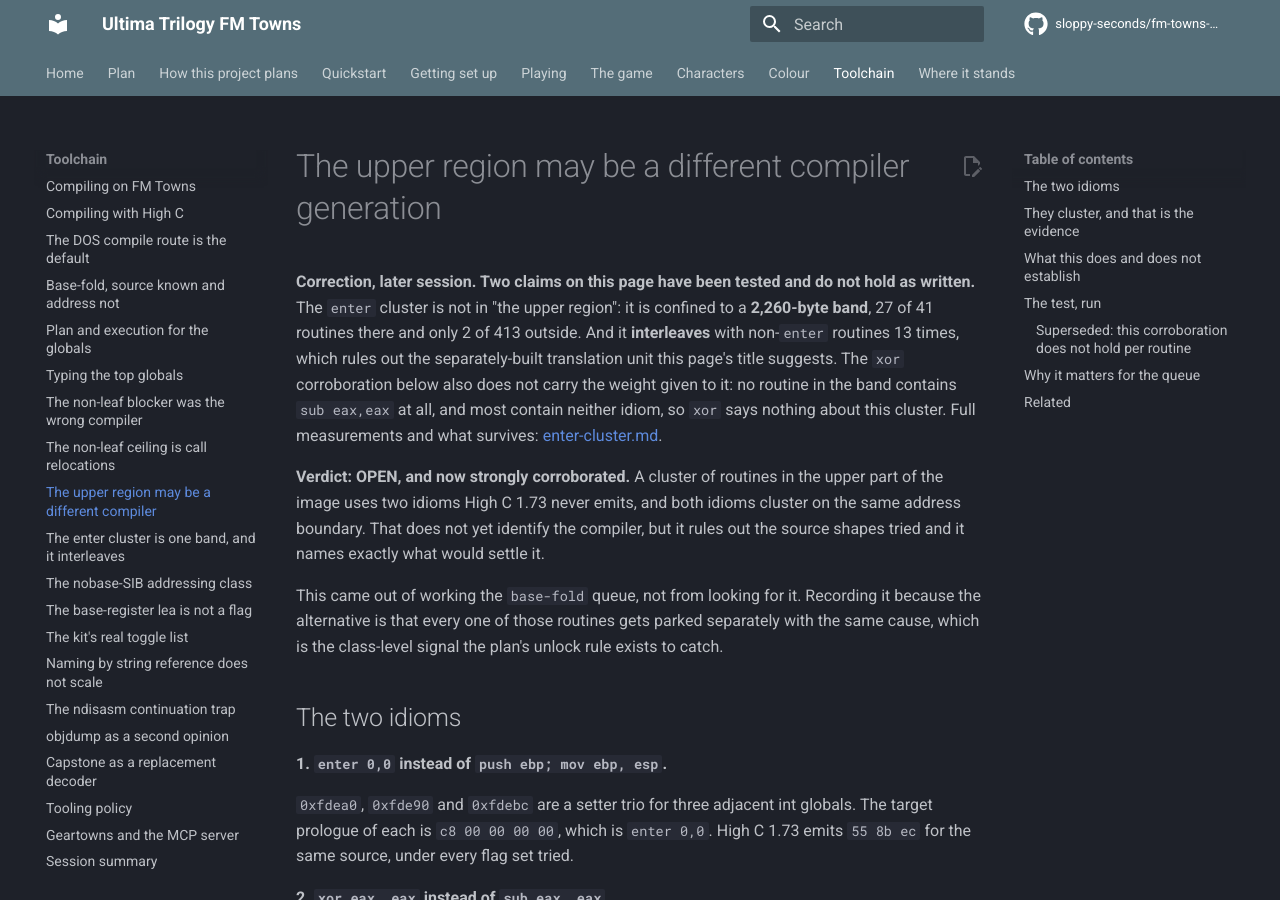
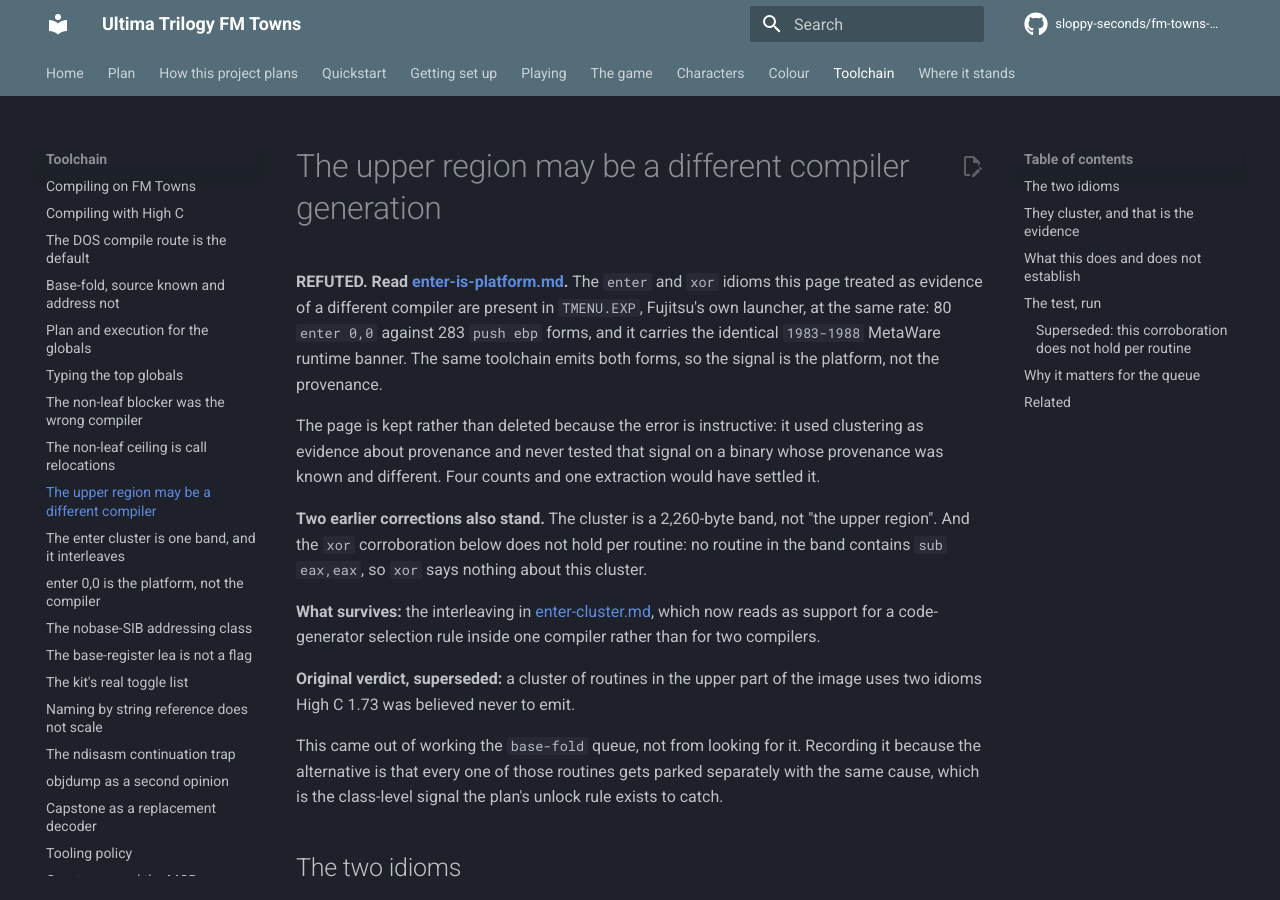
Before and after one commit to sloppy-seconds/fm-towns-ultima, an MkDocs documentation site: the page built from docs/compiler-generation.md, in a window 1280 px wide and 900 px high. Built offline with MkDocs 1.6.1 and Material for MkDocs 9.7.7, drawn with Linux system fonts in a browser that asks for light colours; comment, search, counter and statistics services are not loaded.

Commit message:
enter 0,0 is the platform, not a different compiler
Extracted TMENU.EXP (Fujitsu's own launcher) from the disc and counted
the same idioms. If enter 0,0 were an Origins quirk it would be absent.

  ENCHANT: enter x86, push-ebp x366, xor x26, sub x167
  TMENU:   enter x80, push-ebp x283, xor x27, sub x618

Both carry the identical runtime banner: 'High C Run-time Library
Copyright (C) 1983-1988 MetaWare', and the identical Fujitsu copyright.
Same toolchain, same libc.

So the different-compiler-generation hypothesis is refuted. It was
provenance inferred from clustering, never tested against a binary whose
provenance was known and different. Same defect class as the mask-too-
narrow bug: a correct measurement applied to the wrong population.

The three enter-park notes are corrected: the cause is an unknown
selection rule inside one compiler, not a different compiler.

```diff
--- a/docs/compiler-generation.md
+++ b/docs/compiler-generation.md
@@ -1,18 +1,24 @@
 # The upper region may be a different compiler generation
 
-**Correction, later session. Two claims on this page have been tested and do not hold as
-written.** The `enter` cluster is not in "the upper region": it is confined to a **2,260-byte
-band**, 27 of 41 routines there and only 2 of 413 outside. And it **interleaves** with
-non-`enter` routines 13 times, which rules out the separately-built translation unit this
-page's title suggests. The `xor` corroboration below also does not carry the weight given to
-it: no routine in the band contains `sub eax,eax` at all, and most contain neither idiom, so
-`xor` says nothing about this cluster. Full measurements and what survives:
-[enter-cluster.md](enter-cluster.md).
+**REFUTED. Read [enter-is-platform.md](enter-is-platform.md).** The `enter` and `xor` idioms
+this page treated as evidence of a different compiler are present in `TMENU.EXP`, Fujitsu's own
+launcher, at the same rate: 80 `enter 0,0` against 283 `push ebp` forms, and it carries the
+identical `1983-1988` MetaWare runtime banner. The same toolchain emits both forms, so the
+signal is the platform, not the provenance.
 
-**Verdict: OPEN, and now strongly corroborated.** A cluster of routines in the upper
-part of the image uses two idioms High C 1.73 never emits, and both idioms cluster on the
-same address boundary. That does not yet identify the compiler, but it rules out the source
-shapes tried and it names exactly what would settle it.
+The page is kept rather than deleted because the error is instructive: it used clustering as
+evidence about provenance and never tested that signal on a binary whose provenance was known
+and different. Four counts and one extraction would have settled it.
+
+**Two earlier corrections also stand.** The cluster is a 2,260-byte band, not "the upper
+region". And the `xor` corroboration below does not hold per routine: no routine in the band
+contains `sub eax,eax`, so `xor` says nothing about this cluster.
+
+**What survives:** the interleaving in [enter-cluster.md](enter-cluster.md), which now reads as
+support for a code-generator selection rule inside one compiler rather than for two compilers.
+
+**Original verdict, superseded:** a cluster of routines in the upper part of the image uses two
+idioms High C 1.73 was believed never to emit.
 
 This came out of working the `base-fold` queue, not from looking for it. Recording it
 because the alternative is that every one of those routines gets parked separately with
--- a/docs/routines.json
+++ b/docs/routines.json
@@ -285,7 +285,7 @@
       "bytes": 16,
       "class": "unresolved",
       "what": "Setter for the int global at 0xdea40, returns 0. Engine: 13 of 15 bytes agree; differs only in prologue and the zeroing idiom.",
-      "evidence": "target c8 00 00 00 ... 33 c0 c9 c3 (enter 0,0 / xor eax,eax); High C 1.73 emits 55 8b ec ... 2b c0 c9 c3 (push ebp;mov ebp,esp / sub eax,eax). Verified with tools/cmpdisp.js --addr 0xfdea0."
+      "evidence": "Target prologue is enter 0,0 (c8 00 00 00), our build emits push ebp; mov ebp, esp. REFUTED AS PROVENANCE: measured against TMENU.EXP, Fujitsu's own launcher, which uses enter 0,0 80 times against 283 push-ebp forms and carries the identical 1983-1988 MetaWare runtime banner. So the same toolchain emits both forms. The selection rule is unknown, not the compiler. See docs/enter-is-platform.md. Differs also in the zeroing idiom: 33 c0 (xor) against our 2b c0 (sub), same caveat. 13 of 15 bytes otherwise agree (tools/cmpdisp.js)."
     },
     {
       "addr": "fde90",
@@ -293,7 +293,7 @@
       "bytes": 16,
       "class": "unresolved",
       "what": "Setter for 0xdea3c, twin of 0xfdea0. Same two differences.",
-      "evidence": "Same prologue and zeroing-idiom difference as 0xfdea0."
+      "evidence": "Target prologue is enter 0,0 (c8 00 00 00), our build emits push ebp; mov ebp, esp. REFUTED AS PROVENANCE: measured against TMENU.EXP, Fujitsu's own launcher, which uses enter 0,0 80 times against 283 push-ebp forms and carries the identical 1983-1988 MetaWare runtime banner. So the same toolchain emits both forms. The selection rule is unknown, not the compiler. See docs/enter-is-platform.md. Differs also in the zeroing idiom: 33 c0 (xor) against our 2b c0 (sub), same caveat. 13 of 15 bytes otherwise agree (tools/cmpdisp.js)."
     },
     {
       "addr": "fdebc",
@@ -301,7 +301,7 @@
       "bytes": 16,
       "class": "unresolved",
       "what": "Setter for 0xdea44, third of the trio. Same two differences.",
-      "evidence": "Same prologue and zeroing-idiom difference as 0xfdea0."
+      "evidence": "Target prologue is enter 0,0 (c8 00 00 00), our build emits push ebp; mov ebp, esp. REFUTED AS PROVENANCE: measured against TMENU.EXP, Fujitsu's own launcher, which uses enter 0,0 80 times against 283 push-ebp forms and carries the identical 1983-1988 MetaWare runtime banner. So the same toolchain emits both forms. The selection rule is unknown, not the compiler. See docs/enter-is-platform.md. Differs also in the zeroing idiom: 33 c0 (xor) against our 2b c0 (sub), same caveat. 13 of 15 bytes otherwise agree (tools/cmpdisp.js)."
     },
     {
       "addr": "e779c",
--- a/mkdocs.yml
+++ b/mkdocs.yml
@@ -161,6 +161,7 @@ nav:
       - The non-leaf ceiling is call relocations: nonleaf-relocation-ceiling.md
       - The upper region may be a different compiler: compiler-generation.md
       - The enter cluster is one band, and it interleaves: enter-cluster.md
+      - enter 0,0 is the platform, not the compiler: enter-is-platform.md
       - The nobase-SIB addressing class: nobase-sib.md
       - The base-register lea is not a flag: leasib-flags-negative.md
       - The kit's real toggle list: compiler-toggles.md
```
Also changed, not shown: docs/enter-is-platform.md (added, +84 -0 lines).
